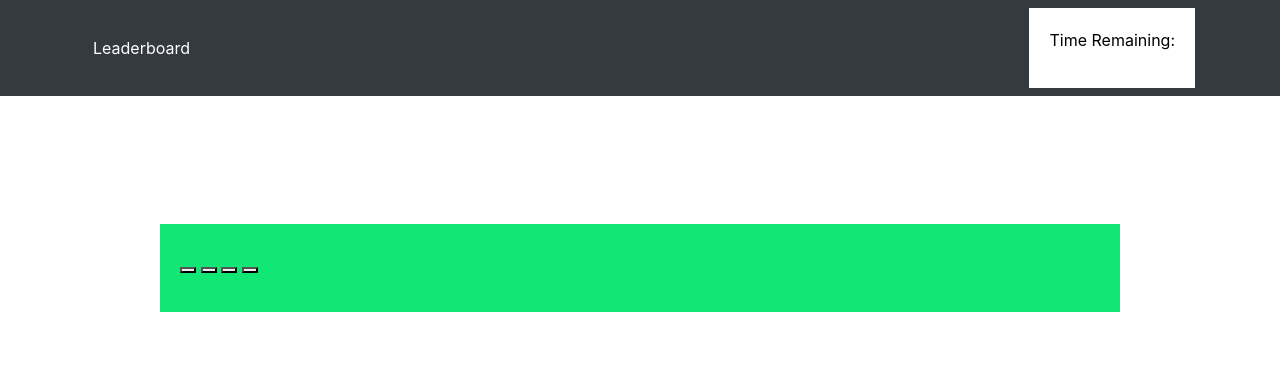
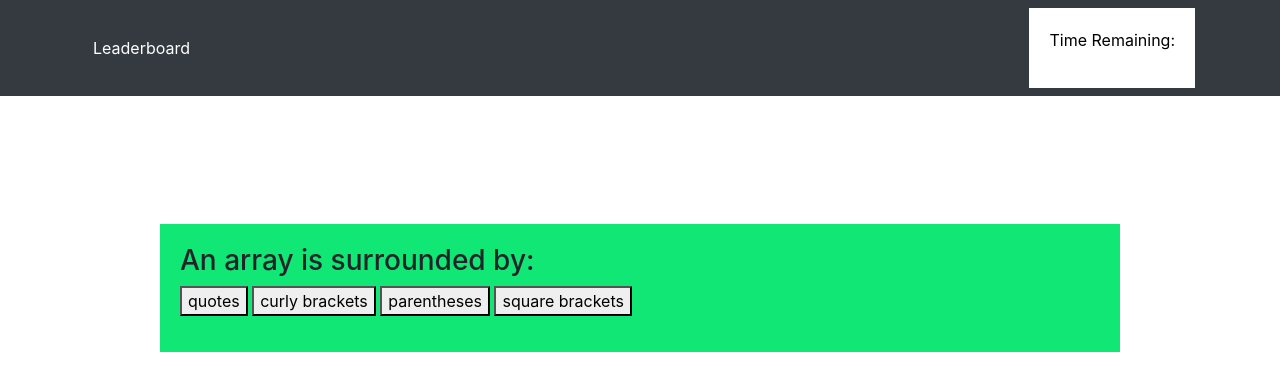
Before and after one commit to wslifer/coding-quiz, a plain HTML site: page index.html in a window 1280 px wide. Both pictures are taken after a click on the button "Start Quiz!". Drawn offline with nearby package versions, Linux system fonts and the light colour scheme.

Commit message:
added first question and got it to display correctly

```diff
--- a/assets/javascript/quizQ.js
+++ b/assets/javascript/quizQ.js
@@ -1,27 +1,27 @@
 var quizQ = [
     {
-        title:
-        choices:
-        answer:
+        title: 'An array is surrounded by:',
+        choices: ['quotes', 'curly brackets', 'parentheses', 'square brackets'],
+        answer: 'square brackets'
     },
     {
-        title:
-        choices:
-        answer:
+        title: 'The syntax for greater than or equal to is:',
+        choices: ['>>', '<=', '>=', '+='],
+        answer: '>='
     },
     {
-        title:
-        choices:
-        answer:
+        title:'',
+        choices:[],
+        answer:''
     },
     {
-        title:
-        choices:
-        answer:
+        title:'',
+        choices:[],
+        answer:''
     },
     {
-        title:
-        choices:
-        answer:
+        title:'',
+        choices:[],
+        answer:''
     },
-]
+];
--- a/assets/javascript/script.js
+++ b/assets/javascript/script.js
@@ -15,10 +15,10 @@ function showQ(){
     var question = quizQ[currentIndex];
 
     document.querySelector('#title').innerHTML = question.title;
-    document.querySelector('ansA').innerHTML = question.choices[0];
-    document.querySelector('ansB').innerHTML = question.choices[1];
-    document.querySelector('ansC').innerHTML = question.choices[2];
-    document.querySelector('ansD').innerHTML = question.choices[3];
+    document.querySelector('#ansA').innerHTML = question.choices[0];
+    document.querySelector('#ansB').innerHTML = question.choices[1];
+    document.querySelector('#ansC').innerHTML = question.choices[2];
+    document.querySelector('#ansD').innerHTML = question.choices[3];
 }
 for(var i = 0; i <quizBtn.length; i++){
     quizBtn[i].addEventListener('click', function userChoice(event){
@@ -32,7 +32,7 @@ for(var i = 0; i <quizBtn.length; i++){
             secondsleft = secondsleft - 20;
         }
         currentIndex++;
-        if(currentIndex < 10){
+        if(currentIndex < 5){
             showQ();
         }
     })
--- a/index.html
+++ b/index.html
@@ -35,8 +35,8 @@
             <div id="boxOne" class="text-center">
                 <h3>Coding Quiz</h3>
                 <p>Once you press start the quiz will begin!</p>
-                <p>You will have 120 seconds on the clock to answer 10 questions.</p>
-                <p>However, guess wrong and 20 seconds will be deducted from the clock!</p>
+                <p>You will have 90 seconds on the clock to answer 5 questions.</p>
+                <p>However, guess wrong and 15 seconds will be deducted from the clock!</p>
                 <p>Good luck!!!</p>
                 <button id="startQuiz">Start Quiz!</button>
             </div>
```
